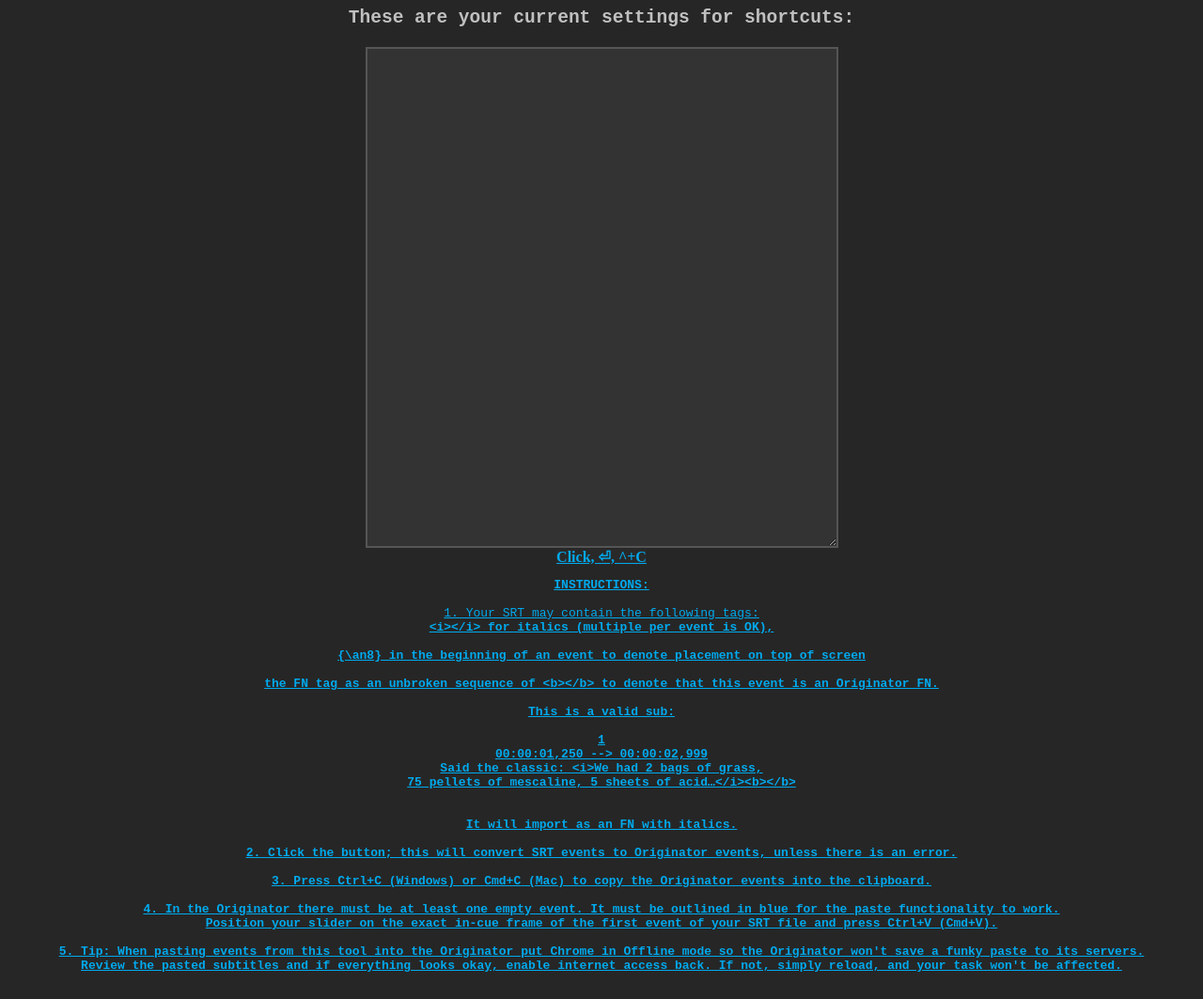
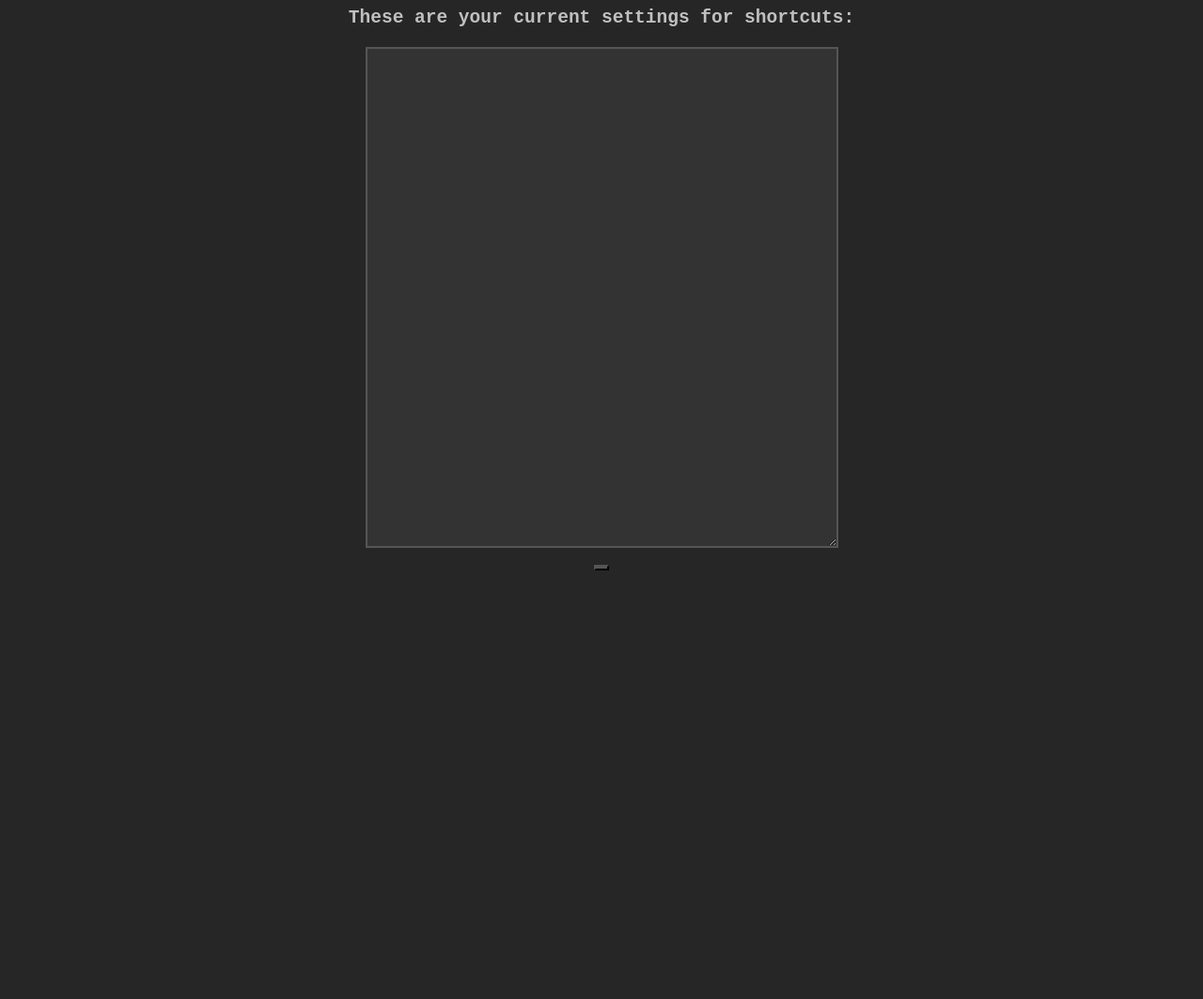
Before and after one commit to katzurki/nettufurikusu, a Jekyll site: the page Shortcuts-As-Bookmarklet.html, which Jekyll copies as it is, in a window 1280 px wide. Shown: the whole page at 94% size. Built offline with Jekyll 4.4.1, drawn with Linux system fonts in a browser that asks for light colours; after the commit the page ends 900 px from its top, so only the background shows below that.

Commit message:
Update Shortcuts-As-Bookmarklet.html

```diff
--- a/Shortcuts-As-Bookmarklet.html
+++ b/Shortcuts-As-Bookmarklet.html
@@ -159,33 +160,5 @@ txtArea.appendChild(a);
 			</center>
 			<center>
 	<textarea style="border: 2px solid; color: yellow; background-color: black;" placeholder="" cols="60" rows="35" id="JSONDisplay" name="srtSource">
-</textarea><br>
-<a href=
-<button id="validBookmarklet" style="background-color: #555555;" onclick="srtPrepare()"><b>Click, ⏎, ^+C</b></button>
-<div >
-	<pre>
-<b>INSTRUCTIONS:</b>
-
-1. Your SRT may contain the following tags:<br><b>&lt;i&gt;&lt;/i&gt; for italics (multiple per event is OK),
-	<br><b>{\an8}</b> in the beginning of an event to denote placement on top of screen<br>
-the FN tag as an unbroken sequence of &lt;b&gt;&lt;/b&gt; to denote that this event is an Originator FN.</span>
-
-This is a valid sub:
-</>
-<span style="border: 1px; font-family: monospace; text-align: left;">1
-00:00:01,250 --> 00:00:02,999
-Said the classic: &lt;i&gt;We had 2 bags of grass,
-75 pellets of mescaline, 5 sheets of acid…&lt;/i&gt;&lt;b&gt;&lt;/b&gt;
-</span>
-
-It will import as an FN with italics.
-
-2. Click the button; this will convert SRT events to Originator events, unless there is an error.
-
-3. Press <b>Ctrl+C</b> (Windows) or <b>Cmd+C</b> (Mac) to copy the Originator events into the clipboard.
-
-4. In the Originator there must be at least one empty event. It must be outlined in blue for the paste functionality to work.
-Position your slider on the exact in-cue frame of the first event of your SRT file and press <b>Ctrl+V (Cmd+V)</b>.
-
-5. Tip: When pasting events from this tool into the Originator put Chrome in Offline mode so the Originator won't save a funky paste to its servers.
-Review the pasted subtitles and if everything looks okay, enable internet access back. If not, simply reload, and your task won't be affected.
+</textarea><br><br>
+<button id="validBookmarklet" style="background-color: #555555;"></button>
```
Also changed, not shown: other parts of Shortcuts-As-Bookmarklet.html (+2 -1 lines).
